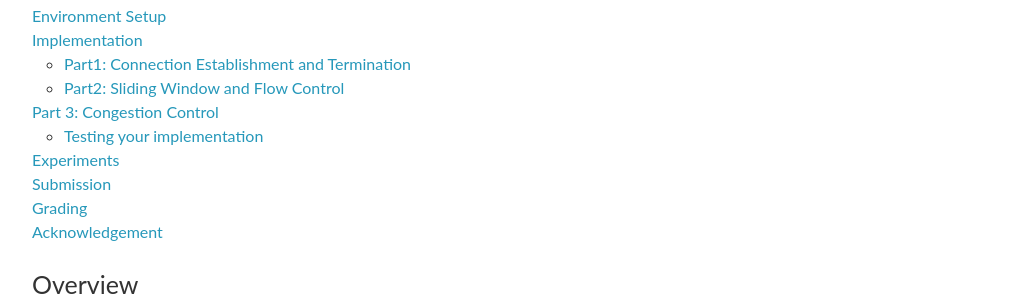
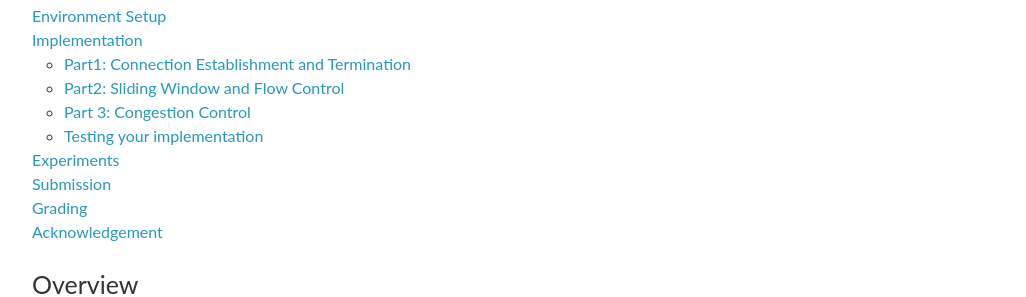
Before and after one commit to utcs356/sp25, a Jekyll site: the page built from _pages/4_congestion_flow_control.md, in a window 1280 px wide. Shown: the part 275-572 px from the top of the page, without its empty margins (126-1152 px from the left). Built offline with Jekyll 4.4.1, drawn with Linux system fonts in a browser that asks for light colours; nearby versions of some CDN libraries; comment, search, counter and statistics services are not loaded.

Commit message:
assn4 desc update

```diff
--- a/_pages/4_congestion_flow_control.md
+++ b/_pages/4_congestion_flow_control.md
@@ -183,7 +183,7 @@ In `backend.c`, you will have to implement the following functions to support sl
 
 ---
 
-### Part 3: Congestion Control
+#### Part 3: Congestion Control
 
 In this part, you will implement **congestion control** using the TCP Reno algorithm.
 You will control the congestion window (`sock->cong_win`) and the slow start threshold (`sock->slow_start_thresh`).
```
